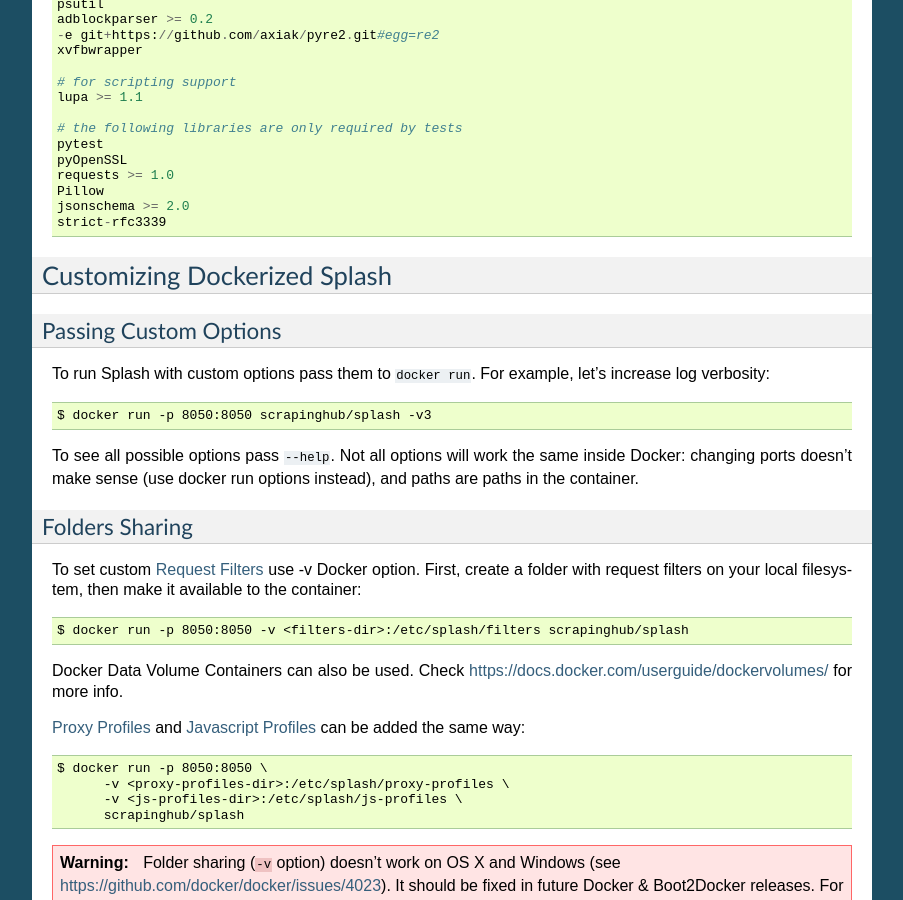
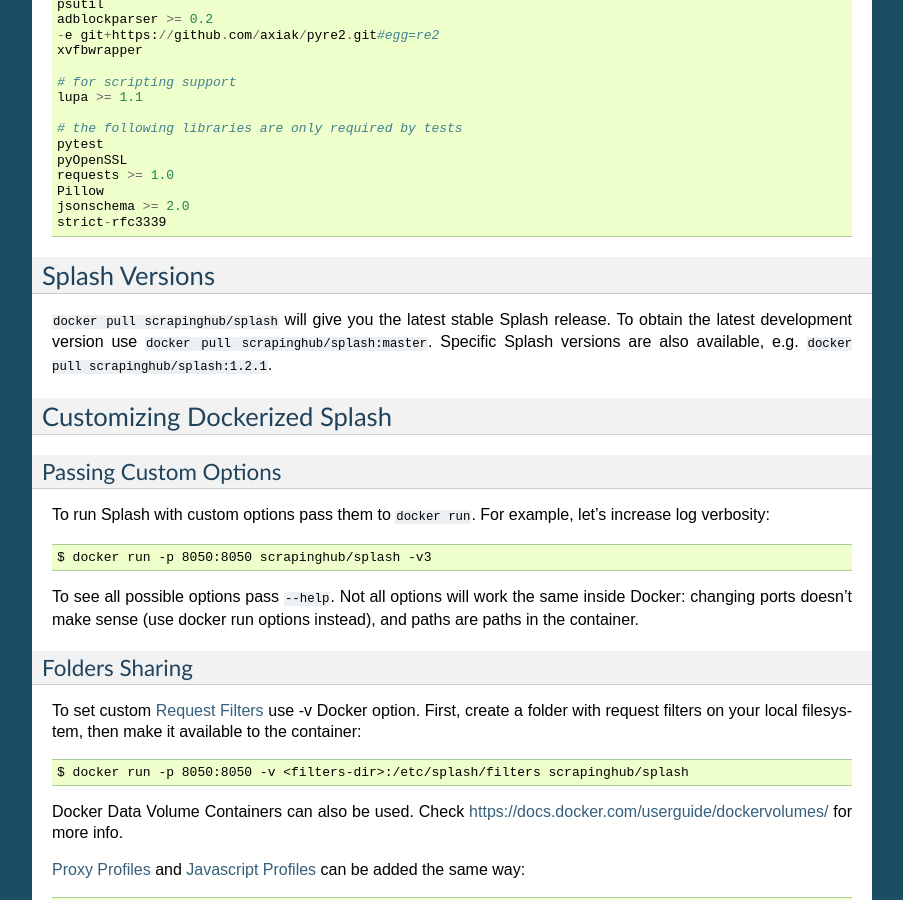
Before and after one commit to scrapinghub/splash, a Sphinx documentation site: the page built from docs/install.rst, in a window 1280 px wide and 900 px high, scrolled down 1371 px. Shown: the whole window, without its empty margins (198-1101 px from the left). Built offline with Sphinx 7.4.7, drawn with Linux system fonts in a browser that asks for light colours.

Commit message:
DOC document Docker image versioning

```diff
--- a/docs/install.rst
+++ b/docs/install.rst
@@ -70,13 +70,20 @@
 
     python -m splash.server --port=5000
 
-
 Requirements
 ~~~~~~~~~~~~
 
 .. literalinclude:: ../requirements.txt
 
 .. _splash and docker:
+
+Splash Versions
+---------------
+
+``docker pull scrapinghub/splash`` will give you the latest stable Splash
+release. To obtain the latest development version use
+``docker pull scrapinghub/splash:master``. Specific Splash versions
+are also available, e.g. ``docker pull scrapinghub/splash:1.2.1``.
 
 Customizing Dockerized Splash
 -----------------------------
```
